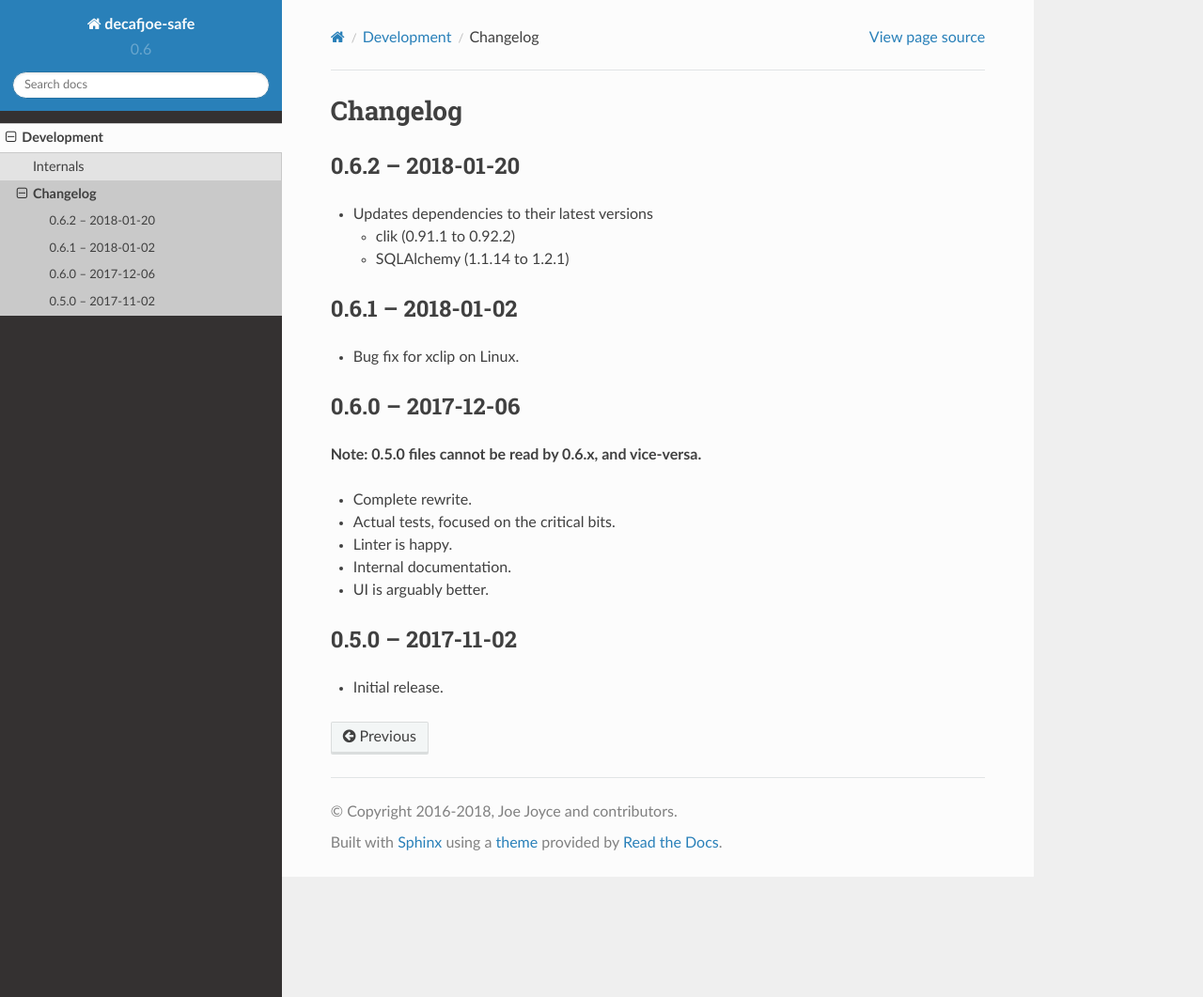
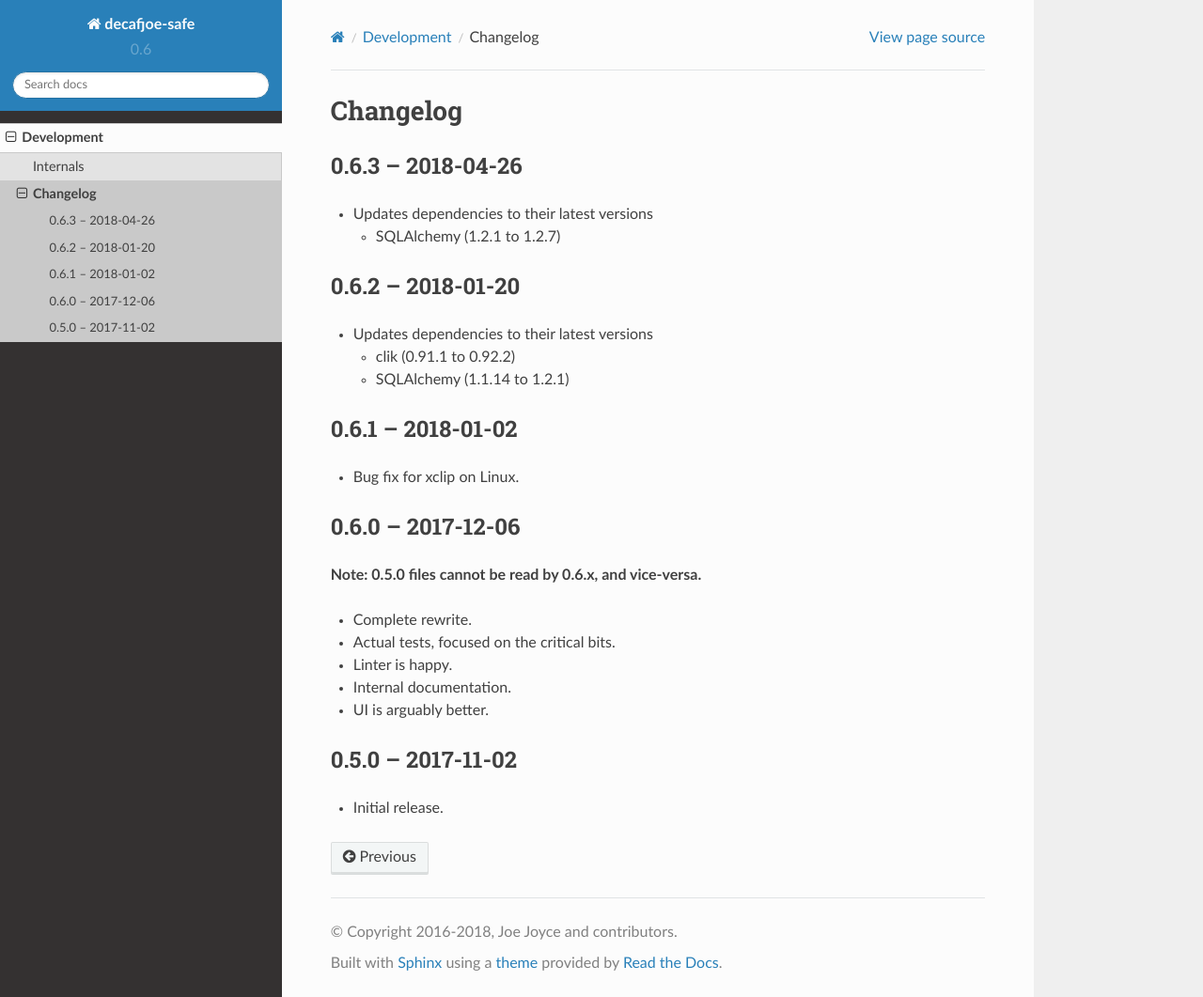
Before and after one commit to decafjoe/safe, a Sphinx documentation site: the page built from doc/development/changelog.rst, in a window 1280 px wide and 1061 px high. Shown: the whole window at 94% size. Built offline with Sphinx 7.4.7 and the Read the Docs theme 2.0.0, drawn with Linux system fonts in a browser that asks for light colours; pages that are not in the unit, such as notebooks, are missing from menus.

Commit message:
Adds changelog description for upcoming release.

```diff
--- a/doc/development/changelog.rst
+++ b/doc/development/changelog.rst
@@ -2,6 +2,14 @@
 ===========
  Changelog
 ===========
+
+
+0.6.3 -- 2018-04-26
+===================
+
+* Updates dependencies to their latest versions
+
+  * SQLAlchemy (1.2.1 to 1.2.7)
 
 
 0.6.2 -- 2018-01-20
```
